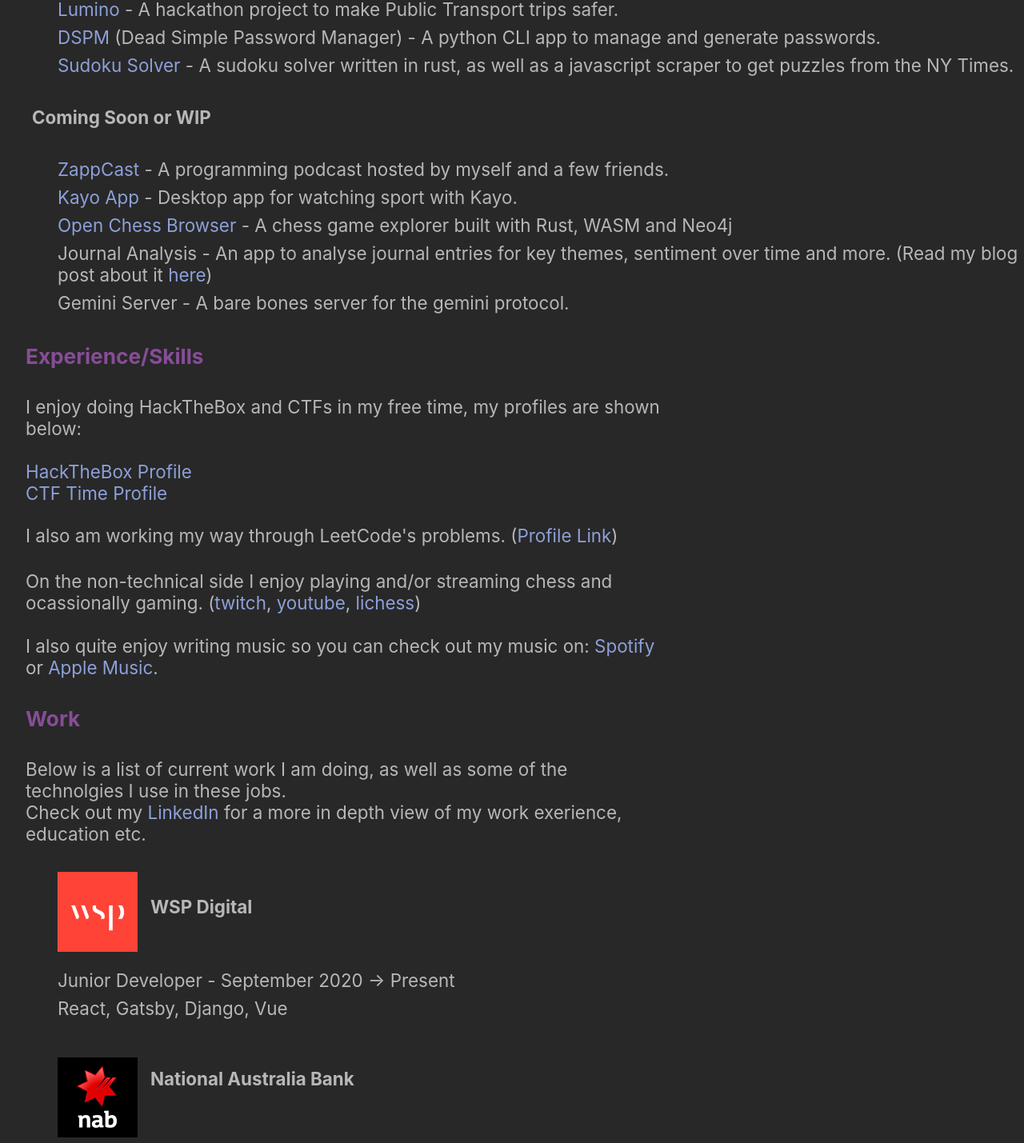
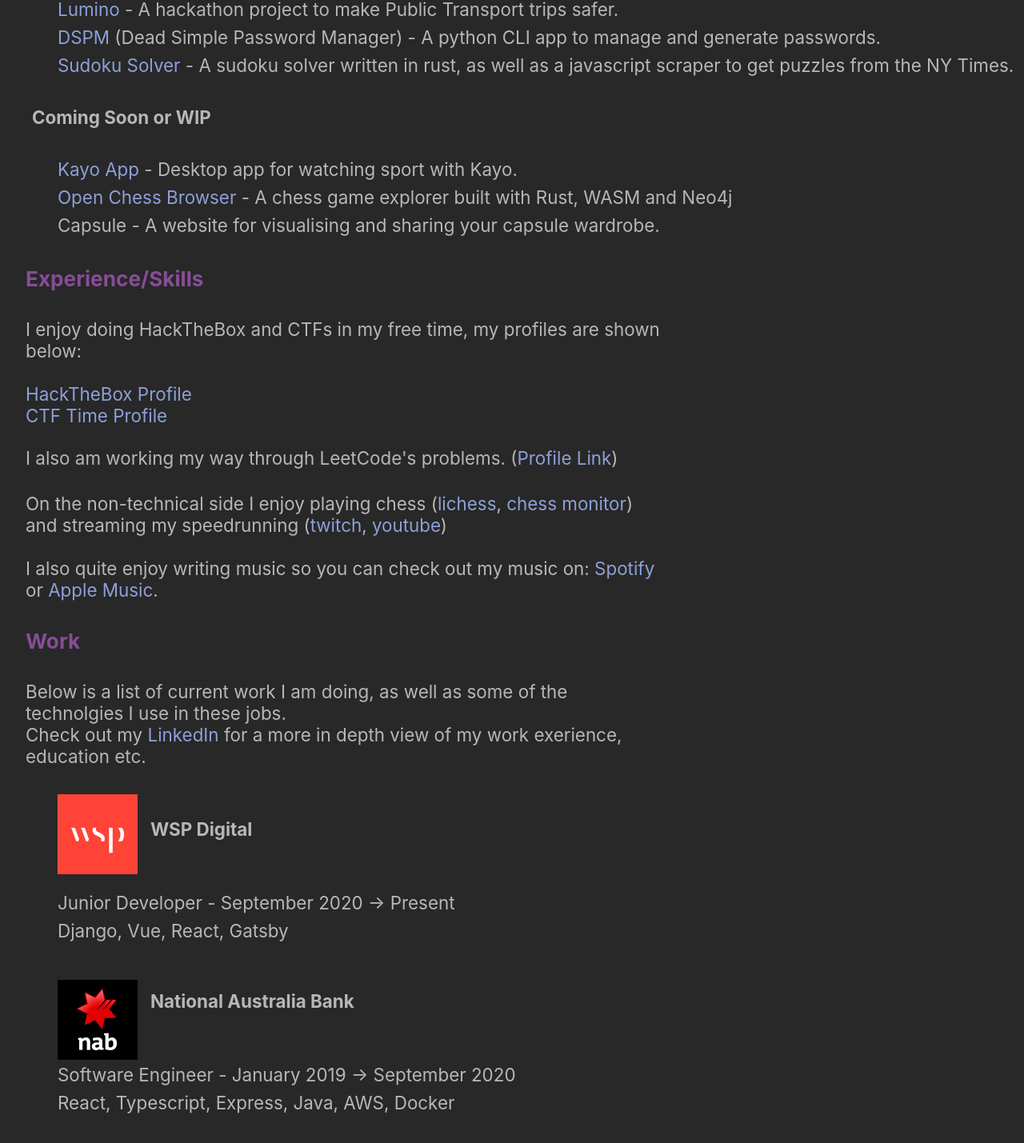
Before and after one commit to etopiei/website, a Svelte app: page / in a window 1280 px wide. Shown: the part 874-2303 px from the top of the page at 80% size. Built offline with nearby package versions, Linux system fonts and the light colour scheme.

Commit message:
Various updates

```diff
--- a/src/App.svelte
+++ b/src/App.svelte
@@ -77,11 +77,9 @@
 	<li><a href="https://github.com/etopiei/DSPM" class="no-indent">DSPM</a> (Dead Simple Password Manager) - A python CLI app to manage and generate passwords.</li>
 	<li><a href="https://github.com/etopiei/sudoku-solver" class="no-indent">Sudoku Solver</a> - A sudoku solver written in rust, as well as a javascript scraper to get puzzles from the NY Times.</li>
 	<h4 class="no-indent">Coming Soon or WIP</h4>
-	<li><a href="https://zappcast.com" class="no-indent">ZappCast</a> - A programming podcast hosted by myself and a few friends.</li>
 	<li><a class="no-indent" href="https://github.com/etopiei/kayo/">Kayo App</a> - Desktop app for watching sport with Kayo.</li>
 	<li><a class="no-indent" href="https://github.com/etopiei/OCB">Open Chess Browser</a> - A chess game explorer built with Rust, WASM and Neo4j</li>
-	<li>Journal Analysis - An app to analyse journal entries for key themes, sentiment over time and more. (Read my blog post about it <a href="https://blog.etopiei.com/post/37" class="no-indent">here</a>)</li>
-	<li>Gemini Server - A bare bones server for the gemini protocol.</li>
+	<li>Capsule - A website for visualising and sharing your capsule wardrobe.</li>
 </ul>
 
 <h3>Experience/Skills</h3>
@@ -90,8 +88,9 @@
 <a href="https://ctftime.org/user/84432">CTF Time Profile</a>
 <p>I also am working my way through LeetCode's problems. (<a href="https://leetcode.com/etopiei/" class="no-indent">Profile Link</a>)
 </p>
-<p>On the non-technical side I enjoy playing and/or streaming chess and ocassionally gaming. (<a class="no-indent" href="https://www.twitch.tv/etopiei">twitch</a>, <a class="no-indent" href="https://www.youtube.com/channel/UCrpR5vV2xwLYoIAKF_rpAoQ">youtube</a>, <a class="no-indent" href="https://lichess.org/@/etopiei">lichess</a>)<br><br>
-I  also quite enjoy writing music so you can check out my music on: <a href="https://open.spotify.com/artist/7xEqtE1WYH2QhbQZlOJOjE?si=_4iuyGNmRn6TiTj0b1tOsg" class="no-indent">Spotify</a> or <a href="https://music.apple.com/us/artist/lachlan-jacob/1530208908" class="no-indent">Apple Music</a>.</p>
+<p>On the non-technical side I enjoy playing chess (<a class="no-indent" href="https://lichess.org/@/etopiei">lichess</a>, <a class="no-indent" href="https://www.chessmonitor.com/u/ZkQa8N01WyDmxpUSkPpx">chess monitor</a>)<br>
+and streaming my speedrunning (<a class="no-indent" href="https://www.twitch.tv/etopiei">twitch</a>, <a class="no-indent" href="https://www.youtube.com/channel/UCrpR5vV2xwLYoIAKF_rpAoQ">youtube</a>)<br><br>
+I also quite enjoy writing music so you can check out my music on: <a href="https://open.spotify.com/artist/7xEqtE1WYH2QhbQZlOJOjE?si=_4iuyGNmRn6TiTj0b1tOsg" class="no-indent">Spotify</a> or <a href="https://music.apple.com/us/artist/lachlan-jacob/1530208908" class="no-indent">Apple Music</a>.</p>
 
 <h3>Work</h3>
 <p>Below is a list of current work I am doing,
@@ -101,7 +100,7 @@
 	<img src="./wsp.png" alt="WSP">
 	<h4 class="no-indent">WSP Digital</h4><br>
 		<li>Junior Developer - September 2020 -> Present</li>
-		<li>React, Gatsby, Django, Vue</li>
+		<li>Django, Vue, React, Gatsby</li>
 	<div class="job-break"></div>
 	<img src="./nab.png" alt="NAB">
 	<h4 class="no-indent">National Australia Bank</h4><br>
```
